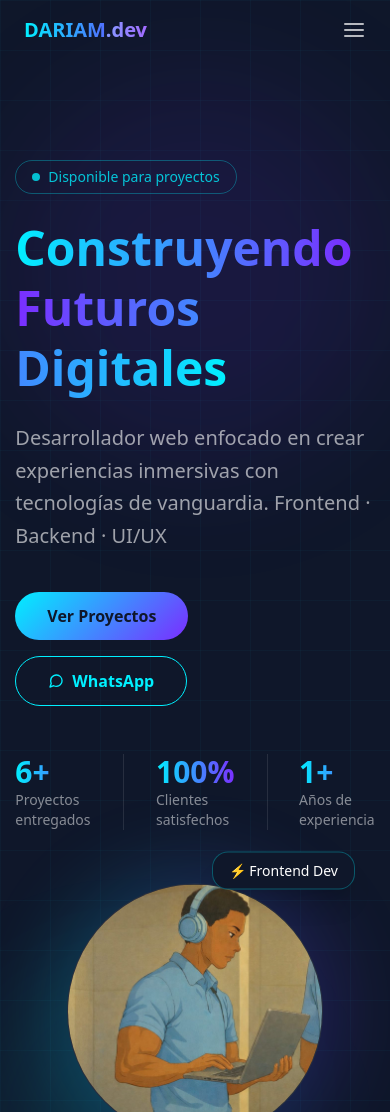
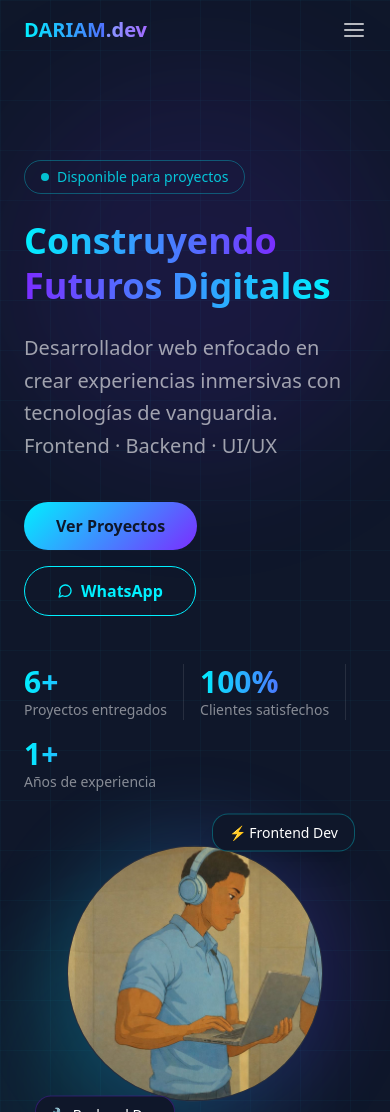
Before and after one commit to taverase285-eng/dariam-dev, a plain HTML site: page index.html in a window 390 px wide. Shown: the top 1112 px of the page. Drawn offline with nearby package versions, Linux system fonts and the light colour scheme.

```diff
--- a/index.html
+++ b/index.html
@@ -172,7 +172,7 @@
                     <span class="w-2 h-2 bg-primary rounded-full animate-pulse"></span>
                     Disponible para proyectos
                 </div>
-                <h1 class="text-5xl md:text-7xl font-bold mb-6 leading-tight">
+                <h1 class="text-4xl md:text-7xl font-bold mb-6 leading-tight">
                     <span class="bg-gradient-to-r from-primary to-secondary bg-clip-text text-transparent">Construyendo</span><br>
                     <span class="bg-gradient-to-r from-secondary to-primary bg-clip-text text-transparent">Futuros Digitales</span>
                 </h1>
@@ -186,7 +186,7 @@
                     </a>
                 </div>
                 <!-- Stats row -->
-                <div class="flex gap-8 mt-12">
+              <div class="flex gap-4 mt-12 flex-wrap">
                     <div>
                         <p class="text-3xl font-bold bg-gradient-to-r from-primary to-secondary bg-clip-text text-transparent">6+</p>
                         <p class="text-sm text-white/50">Proyectos entregados</p>
```
